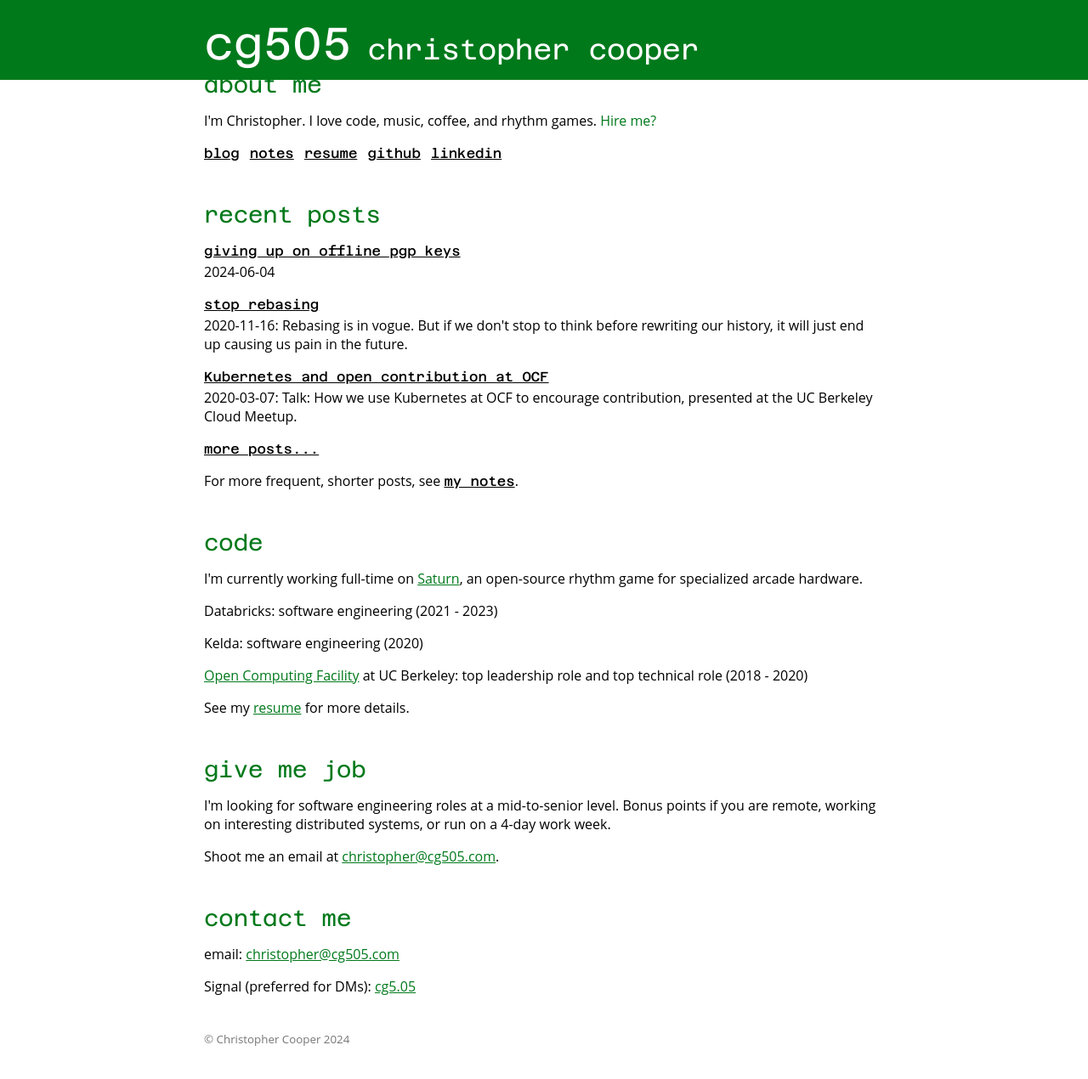
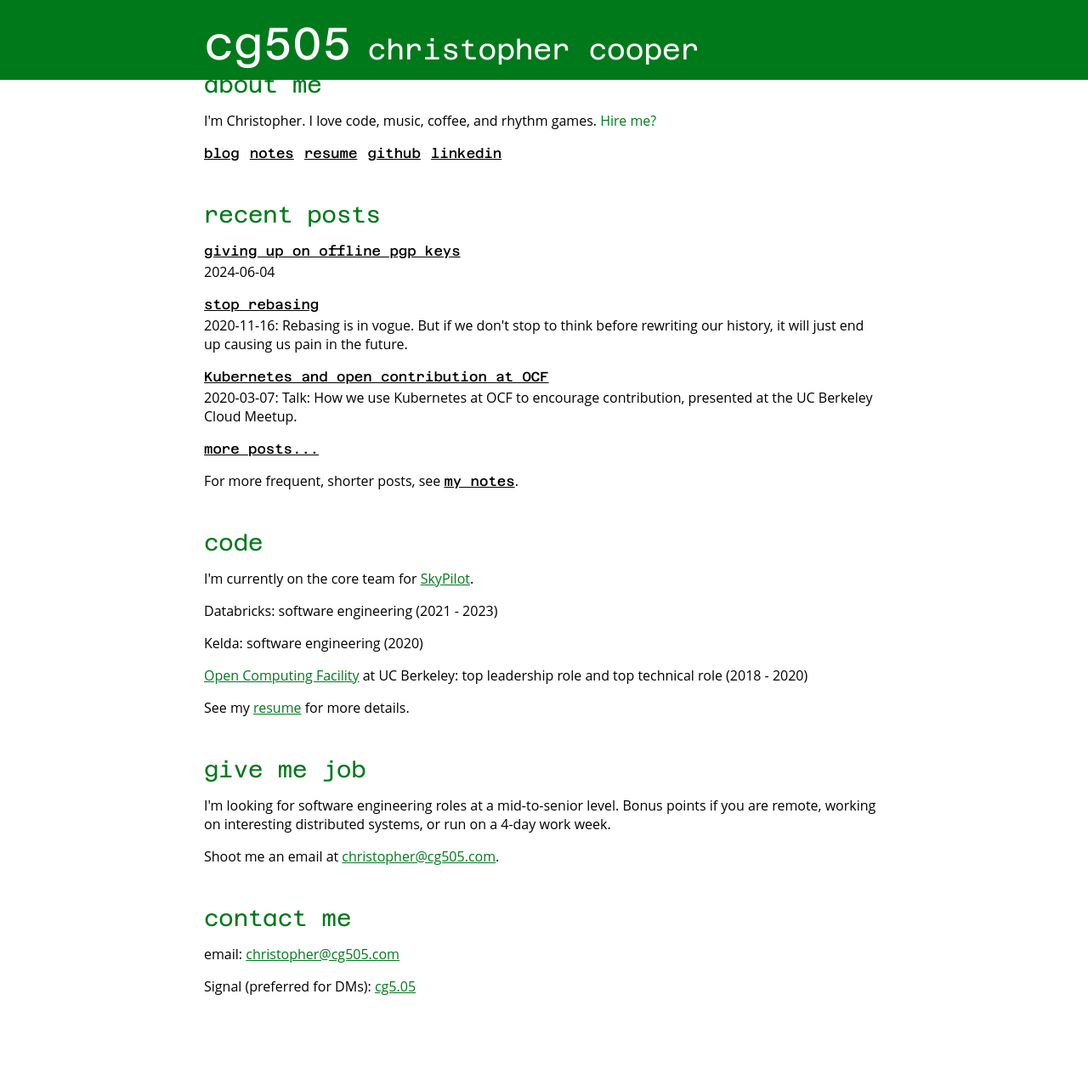
Before and after one commit to cg505/cg505.github.io, a Jekyll site: the page built from index.html, in a window 1280 px wide and 1400 px high, scrolled down 691 px. Shown: the top 1270 px of the window at 85% size. Built offline with Jekyll 4.4.1, drawn with Linux system fonts in a browser that asks for light colours.

Commit message:
skypilot

```diff
--- a/index.html
+++ b/index.html
@@ -92,7 +92,7 @@
 	</h3>
 
 	<p>
-		I'm currently working full-time on <a href="https://github.com/Yasu3D/Saturn">Saturn</a>, an open-source rhythm game for specialized arcade hardware.
+		I'm currently on the core team for <a href="https://github.com/skypilot-org/skypilot">SkyPilot</a>.
 	</p>
 
 	<p>
@@ -162,7 +162,5 @@
 	<p>
 		Signal (preferred for DMs): <a href="https://signal.me/#eu/onWny_a4Upj2xsenifFzlSf4uMlIm-7NrmUG4opsG8Yj4_KaTg5C6I8iXRU4DXLD">cg5.05</a>
 	</p>
-
-	<p id="copyright">© Christopher Cooper 2024</p>
 </div>
 </html>
```
